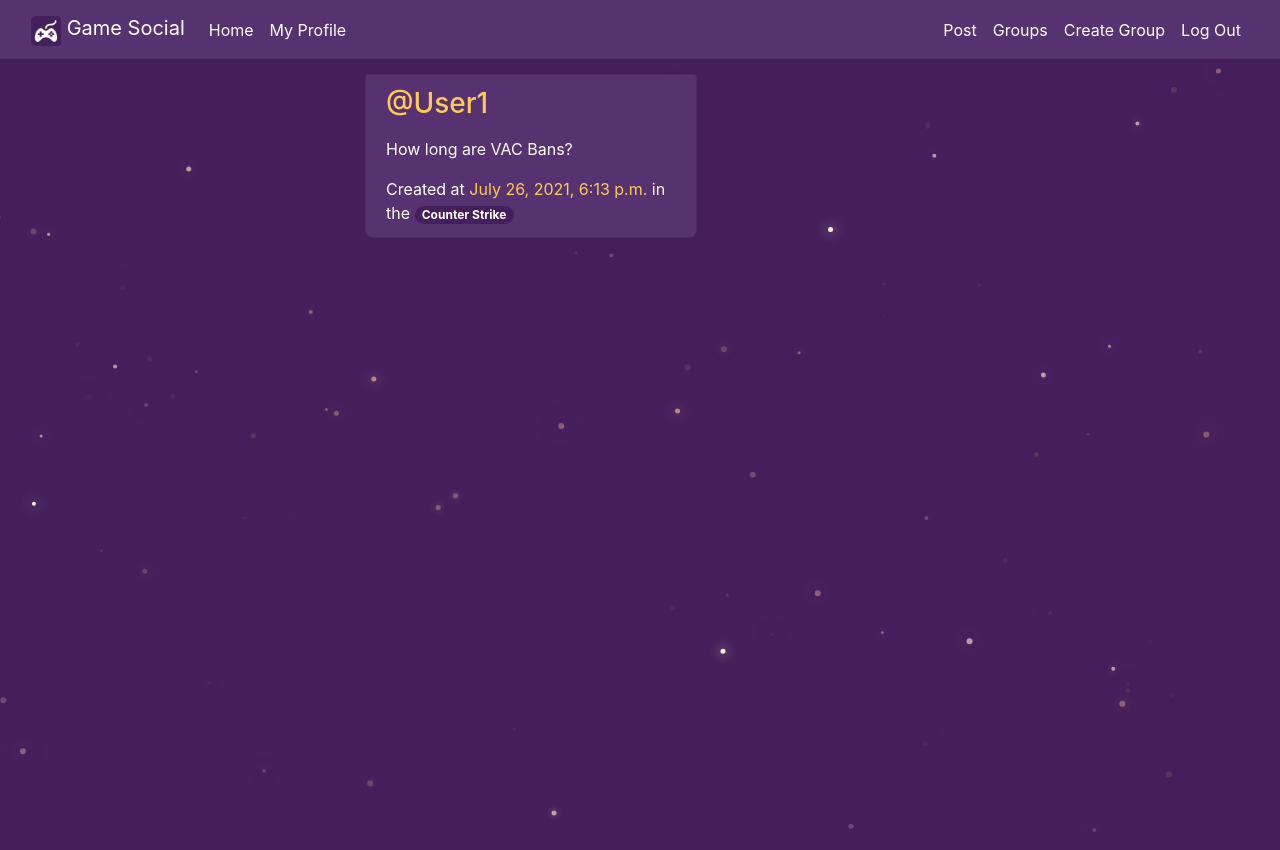
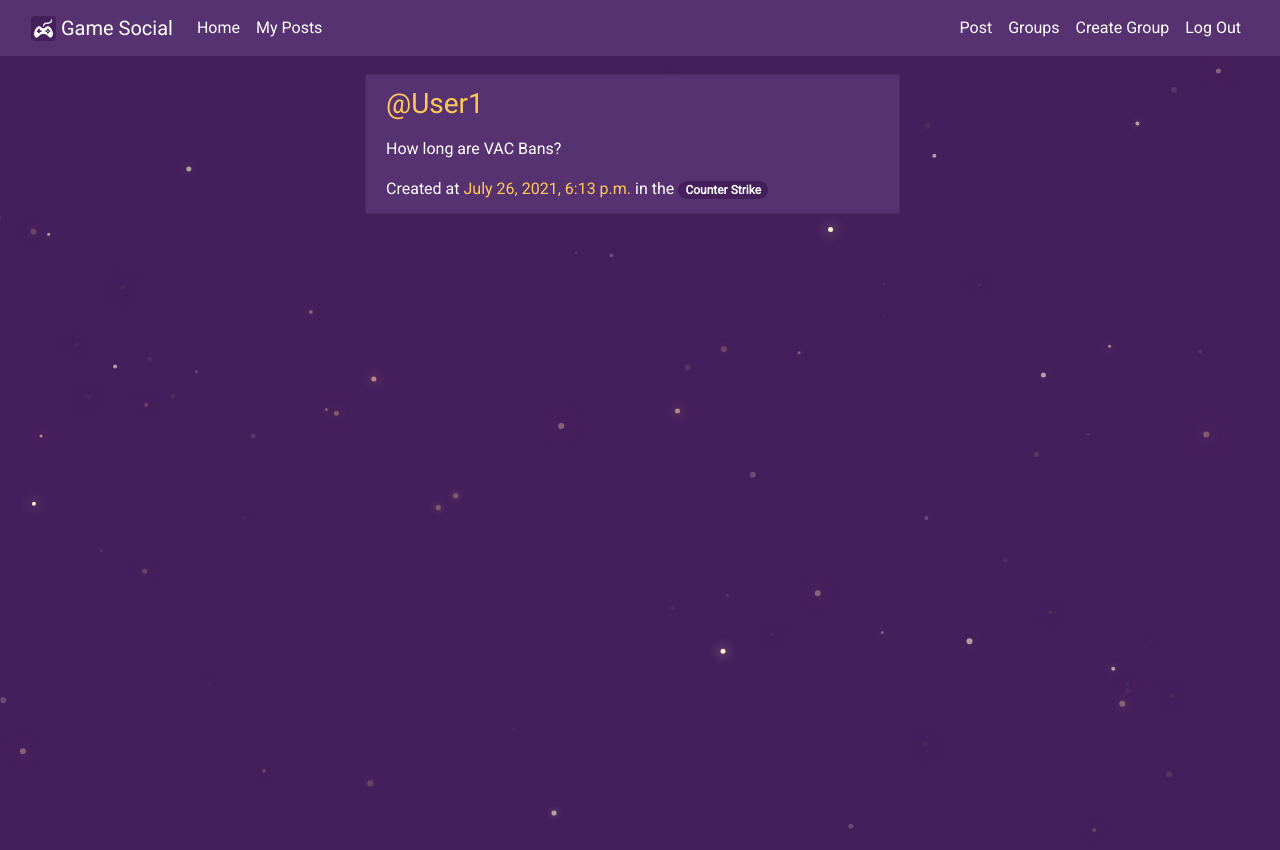
Before and after one commit to Endrju00/Game-Social, a Django app: a page that uses templates/base.html in a window 1280 px wide. Run offline with Django 3.2, Linux system fonts and the light colour scheme; a user stored in the database is signed in; data comes from the database, SQL or seed files in the repository; both versions use the stored data as it was after the commit; some libraries are stand-ins or nearby versions.

Commit message:
Some style added
Scrollbar style,
Post deletion style,
Font changed,

```diff
--- a/posts/templates/posts/_post.html
+++ b/posts/templates/posts/_post.html
@@ -17,16 +17,15 @@
           <span class="badge badge-pill">{{ post.group.name }}</span>
         {% endif %}
 
+        <span style="float: right;">
+          {% if user.is_authenticated and post.user == user and not hide_delete %}
+            <a href="{% url 'posts:delete' pk=post.pk %}" title="delete" class="btn delete-button">
+              <span aria-hidden='true'></span>
+              <span>Delete</span>
+            </a>
+          {% endif %}
+        </span>
     </div>
-
-    <p style="text-align: right;">
-      {% if user.is_authenticated and post.user == user and not hide_delete %}
-        <a href="{% url 'posts:delete' pk=post.pk %}" title="delete" class="btn btn-dark button">
-          <span aria-hidden='true'></span>
-          <span>Delete</span>
-        </a>
-      {% endif %}
-    </p>
   </ul>
 
 </div>
--- a/posts/templates/posts/post_confirm_delete.html
+++ b/posts/templates/posts/post_confirm_delete.html
@@ -7,10 +7,10 @@
     {% include "posts/_post.html" with post=object hide_delete=True %}
   </div>
 
-  <form method="post">
+  <br><form method="post">
     {% csrf_token %}
-    <div class="container">
-      <input type="submit" value="Confirm Delete" class="btn btn-success btn-lg">
+    <div class="container" style="text-align: center;">
+      <input type="submit" value="Confirm" class="btn btn-success btn-lg">
       <a href="{% url 'posts:single' username=user.username pk=object.pk %}" class="btn btn-danger btn-lg">Cancel</a>
     </div>
   </form>
--- a/posts/templates/posts/post_detail.html
+++ b/posts/templates/posts/post_detail.html
@@ -1,7 +1,7 @@
 {% extends "posts/posts_base.html" %}
 
 {% block post_content %}
-<div class="col-md-8">
+<div class="container">
   {% include "posts/_post.html" %}
 </div>
 {% endblock %}
--- a/static/socialmedia/css/master.css
+++ b/static/socialmedia/css/master.css
@@ -4,6 +4,7 @@
   overflow-y: auto;
   background-color: #451f5c;
   color: white;
+  font-family: 'Roboto', sans-serif;
 }
 
 #leftbox {
@@ -37,6 +38,18 @@
   background-color: #49265d;
   color: #fff6ed;
   border: 1px solid #49265d;
+}
+
+.delete-button{
+  background-color: #ffc857;
+  border: 1px solid #ff7d00;
+  color: black;
+}
+
+.delete-button:hover{
+  background-color: #ff7d00;
+  border: 1px solid #ffc857;
+  color: white;
 }
 
 /* GROUP PAGE */
@@ -78,3 +91,28 @@
   text-align: center;
   width: 150%;
 }
+
+/* SCROLLBAR */
+
+/* width */
+::-webkit-scrollbar {
+  width: 8px;
+}
+
+/* Track */
+::-webkit-scrollbar-track {
+  box-shadow: inset 0 0 5px grey;
+  border-radius: 10px;
+}
+
+/* Handle */
+::-webkit-scrollbar-thumb {
+  background: #ffc857;
+  border-radius: 10px;
+
+}
+
+/* Handle on hover */
+::-webkit-scrollbar-thumb:hover {
+  background: #ff7d00;
+}
--- a/templates/base.html
+++ b/templates/base.html
@@ -13,8 +13,13 @@
 
     <!-- icons -->
     <link href="https://maxcdn.bootstrapcdn.com/font-awesome/4.7.0/css/font-awesome.min.css" rel="stylesheet">
-    <link href="https://fonts.googleapis.com/css?family=Montserrat" rel="stylesheet">
 
+    <!-- font -->
+    <link rel="preconnect" href="https://fonts.googleapis.com">
+    <link rel="preconnect" href="https://fonts.gstatic.com" crossorigin>
+    <link href="https://fonts.googleapis.com/css2?family=Roboto&display=swap" rel="stylesheet">
+
+    <!-- css -->
     <link rel="stylesheet" href="{% static 'socialmedia/css/master.css' %}">
 
   </head>
@@ -22,7 +27,7 @@
     <nav class="navbar fixed-top navbar-expand-lg navbar-dark" style="background-color: #573271;">
       <div class="container-fluid">
         <a class="navbar-brand" href="{% url 'home' %}">
-          <img src="{% static 'socialmedia/images/logo.png' %}" width="30" height="30" class="d-inline-block align-text-top" alt="">
+          <img src="{% static 'socialmedia/images/logo.png' %}" width="25" height="25" class="d-inline-block align-text-top" alt="">
           Game Social
         </a>
         <button class="navbar-toggler" type="button" data-bs-toggle="collapse" data-bs-target="#navbarSupportedContent" aria-controls="navbarSupportedContent" aria-expanded="false" aria-label="Toggle navigation">
@@ -35,7 +40,7 @@
             </li>
             {% if user.is_authenticated %}
             <li class="nav-item">
-              <a class="nav-link active" aria-current="page" href="{% url 'posts:for_user' username=user.username %}">My Profile</a>
+              <a class="nav-link active" aria-current="page" href="{% url 'posts:for_user' username=user.username %}">My Posts</a>
             </li>
             {% endif %}
           </ul>
--- a/templates/index.html
+++ b/templates/index.html
@@ -2,5 +2,5 @@
 
 {% block content %}
   <br><h1 class="heading">Welcome to Game Social!</h1>
-  <p style="text-align: center;">Click on the background!</p>
+  <p class="description" style="text-align: center;">Click on the background!</p>
 {% endblock %}
```
Also changed, not shown: db.sqlite3.
